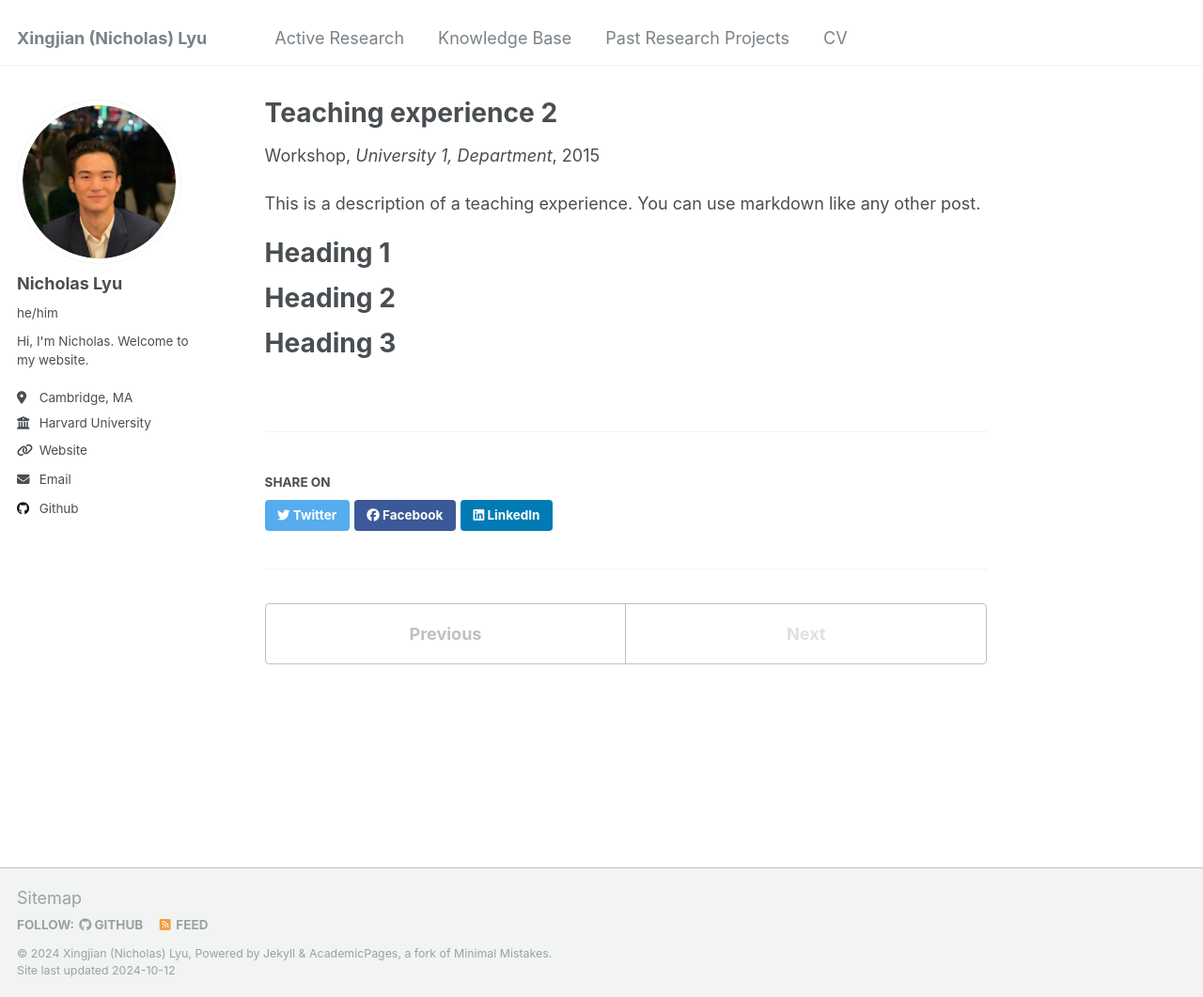
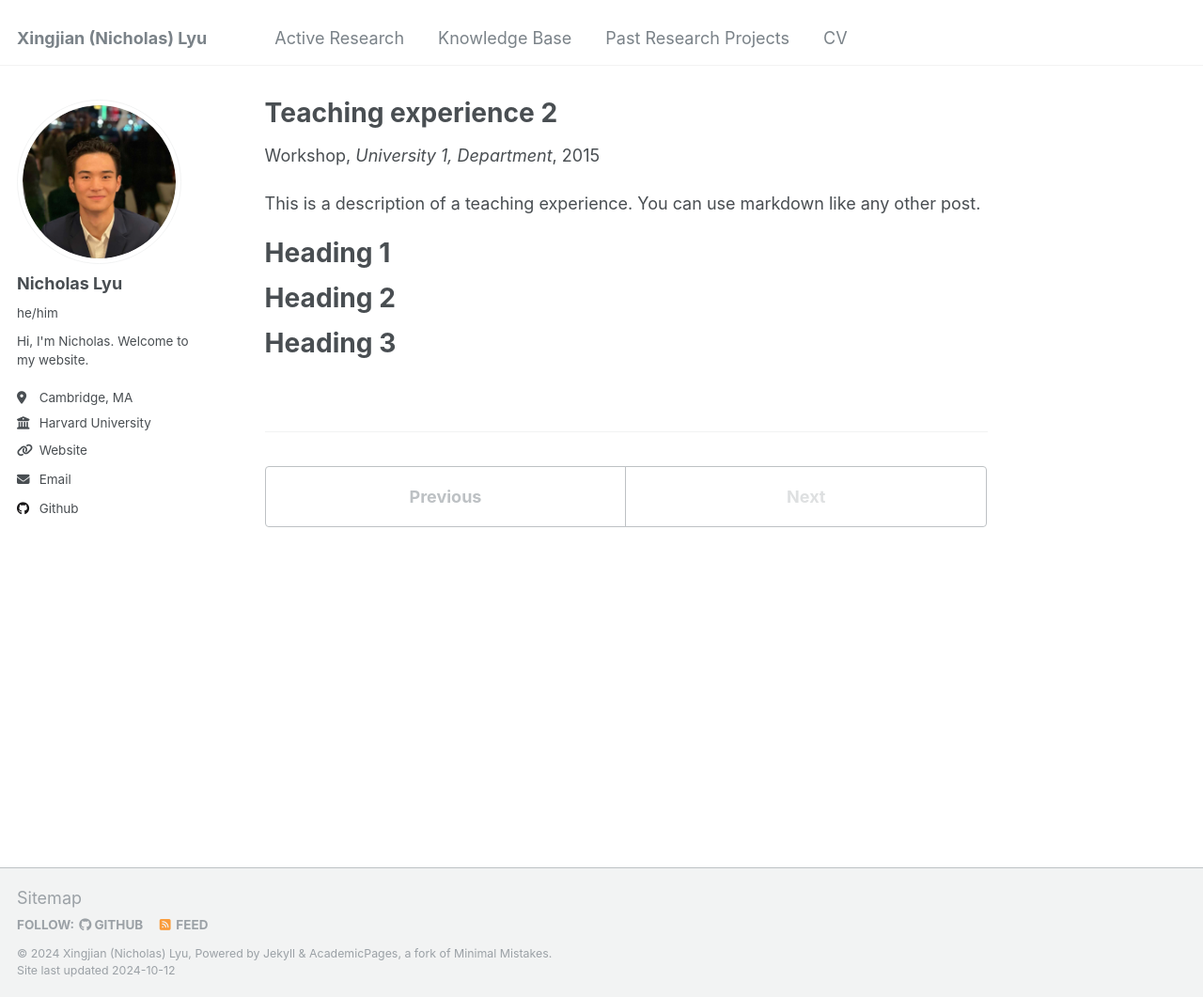
Before and after one commit to nlyu1/nlyu1.github.io, a Jekyll site: the page built from _teaching/2015-spring-teaching-2.md, in a window 1280 px wide and 1061 px high. Shown: the whole window at 94% size. Built offline with Jekyll 4.4.1, drawn with Linux system fonts in a browser that asks for light colours.

Commit message:
try removing social media share

```diff
--- a/_layouts/single.html
+++ b/_layouts/single.html
@@ -69,7 +69,7 @@
         {% include page__taxonomy.html %}
       </footer>
 
-      {% if page.share %}{% include social-share.html %}{% endif %}
+      <!-- {% if page.share %}{% include social-share.html %}{% endif %} -->
 
       {% include post_pagination.html %}
     </div>
--- a/_layouts/talk.html
+++ b/_layouts/talk.html
@@ -52,7 +52,7 @@
         {% include page__taxonomy.html %}
       </footer>
 
-      {% if page.share %}{% include social-share.html %}{% endif %}
+      <!-- {% if page.share %}{% include social-share.html %}{% endif %} -->
 
       {% include post_pagination.html %}
     </div>
```
